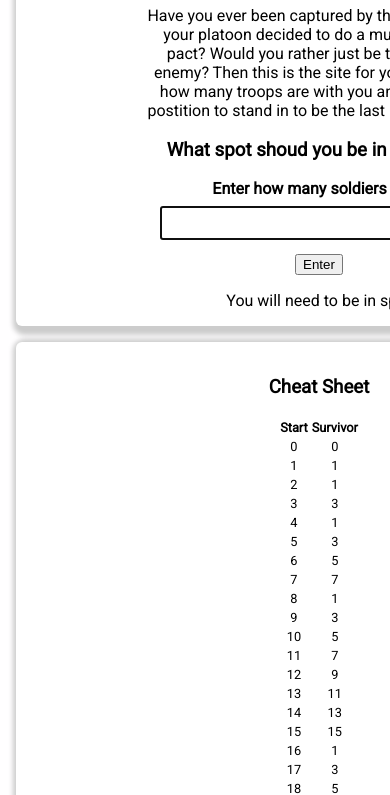
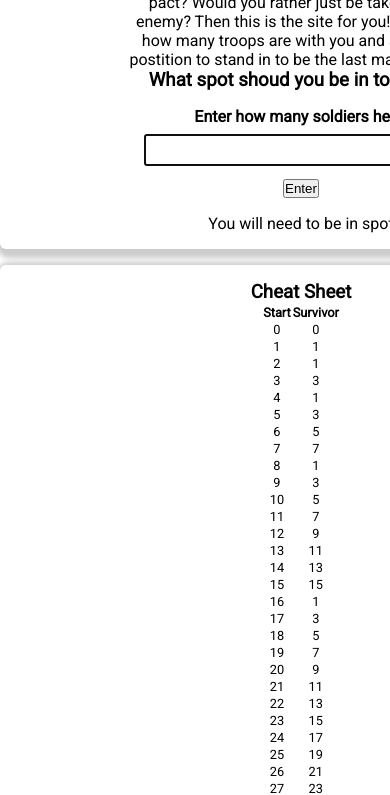
Before and after one commit to sburchfield/josephus_problem, a plain HTML site: page index.html in a window 390 px wide. Shown: the part 155-950 px from the top of the page. Drawn offline with Linux system fonts and the light colour scheme.

Commit message:
added meta tag

```diff
--- a/index.html
+++ b/index.html
@@ -4,13 +4,20 @@
     <meta charset="UTF-8">
     <title>Josephus Problem</title>
     <link href="https://fonts.googleapis.com/css?family=Roboto&display=swap" rel="stylesheet">
+    <meta content="width=device-width, initial-scale=1" name="viewport" />
+
     <style>
+
+        *{
+          margin: 0;
+          padding: 0;
+        }
+
         body{
           font-family: 'Roboto', sans-serif;
           background-color: #fffeff;
           text-align: center;
         }
-
         .card{
           background-color: #fff;
           border-radius: 6px;
@@ -19,7 +26,6 @@
           box-sizing: border-box;
           margin: 0.5em;
         }
-
         .container{
           max-width: 1366px;
           margin: 0 auto;
@@ -65,16 +71,18 @@
 
         @media screen and (max-width: 768px) {
 
+          .card{
+            margin: 0.5em 0;
+          }
+
           .container main {
             grid-column: 1 / 6;
             grid-row: 1/2
           }
-
           .container aside{
             grid-column: 1 / 6;
             grid-row: 2/2
           }
-
         }
     </style>
   </head>
@@ -107,64 +115,38 @@
   </body>
 
   <script type="text/javascript">
-
     function dec2bin(dec){
       return (dec >>> 0).toString(2);
     }
-
     function returnAnswer(number){
-
       let binary = dec2bin(number);
-
       array = binary.split('');
-
       let moveItem = array[0]
-
       array.shift()
-
       array.push(moveItem)
-
       let newBinary = array.toString().replace(/,/g, "")
-
       let answer = parseInt(newBinary, 2)
-
       return answer
     }
-
     const answer = document.querySelector("#answer");
     const answerTable = document.querySelector("#answerTable");
     const soldiers = document.querySelector("#soldiers");
     const soldiersForm = document.querySelector("#soldiersForm");
     const soldiersInput = document.querySelector("#soldiersInput");
-
     soldiersInput.focus()
-
     soldiersForm.addEventListener("submit", function(e){
-
       e.preventDefault()
-
       let soldiersValue = soldiersInput.value
-
       answer.innerHTML = returnAnswer(soldiersValue)
-
     });
-
-
-
     for( i = 0; i <= 50; i++){
-
       let tr = document.createElement("tr")
-
       let html = `
                 <td>`+i+`</td>
                 <td>`+returnAnswer(i)+`</td>
                 `
-
       tr.innerHTML = html
-
       answerTable.appendChild(tr)
-
     }
-
   </script>
 </html>
```
